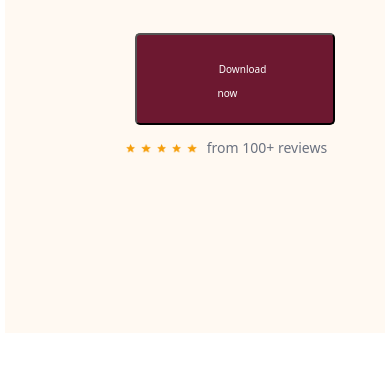
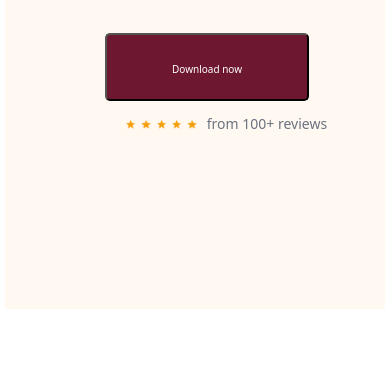
Before and after one commit to zadtechspace/git-level1, a plain HTML site: page index.html in a window 390 px wide. Shown: the part 307-678 px from the top of the page. Drawn offline with Linux system fonts and the light colour scheme.

Commit message:
adjustment on hero download btn

```diff
--- a/index.css
+++ b/index.css
@@ -103,7 +103,7 @@ padding: 50px;
 
   .s1box1 h2{text-align: center;font-size: 30px;padding: 0px 25px;margin-top: 5px;}
   .s1box1 p{text-align: center;padding: 0px 20px;font-size: 16px;}
-  .btn1{margin-left: 80px; padding:20px 50px;}
+  .btn1{margin-left: 50px; padding:20px 50px;}
   .s1box1 img{position: relative;top: 10px;left: 70px;}
 .s1review{position: relative;top: 10px; left: 75px;font-size: 14px;}
 .s1box2{margin-top: 30px;}
```
